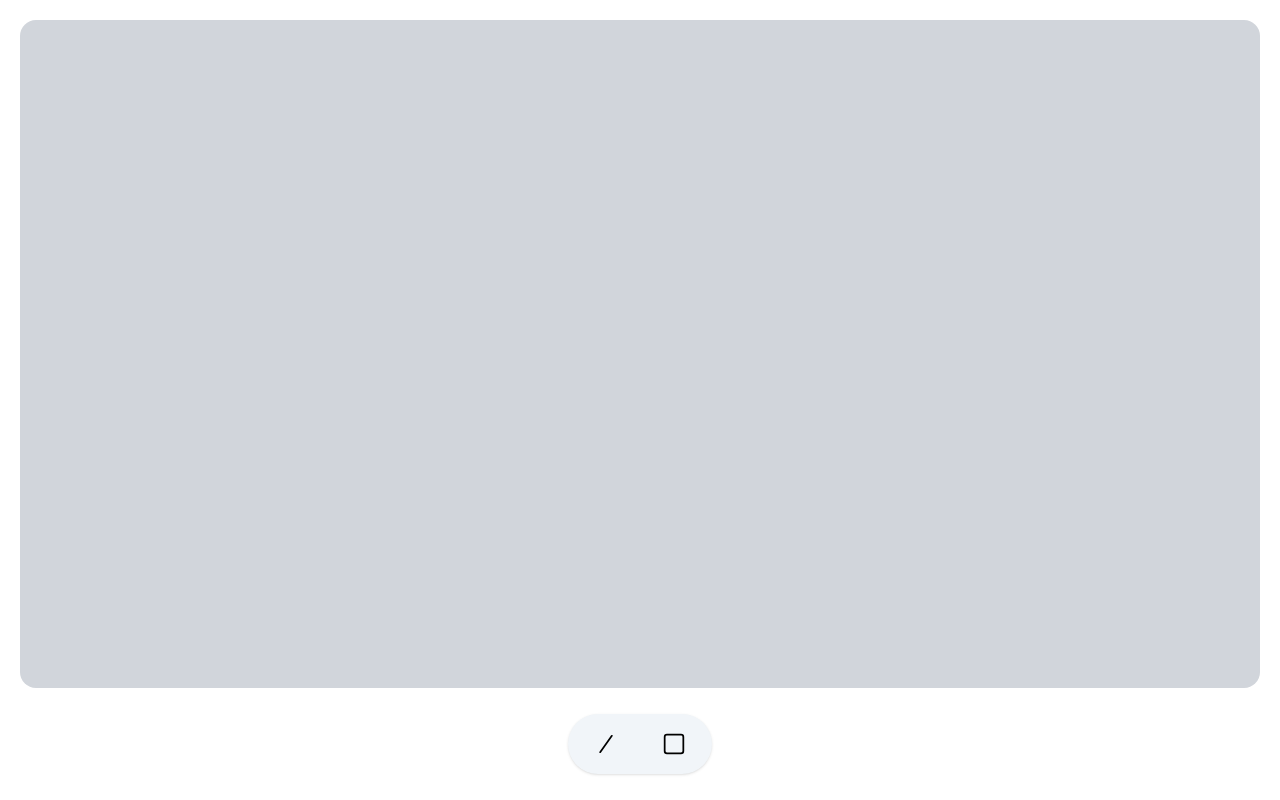
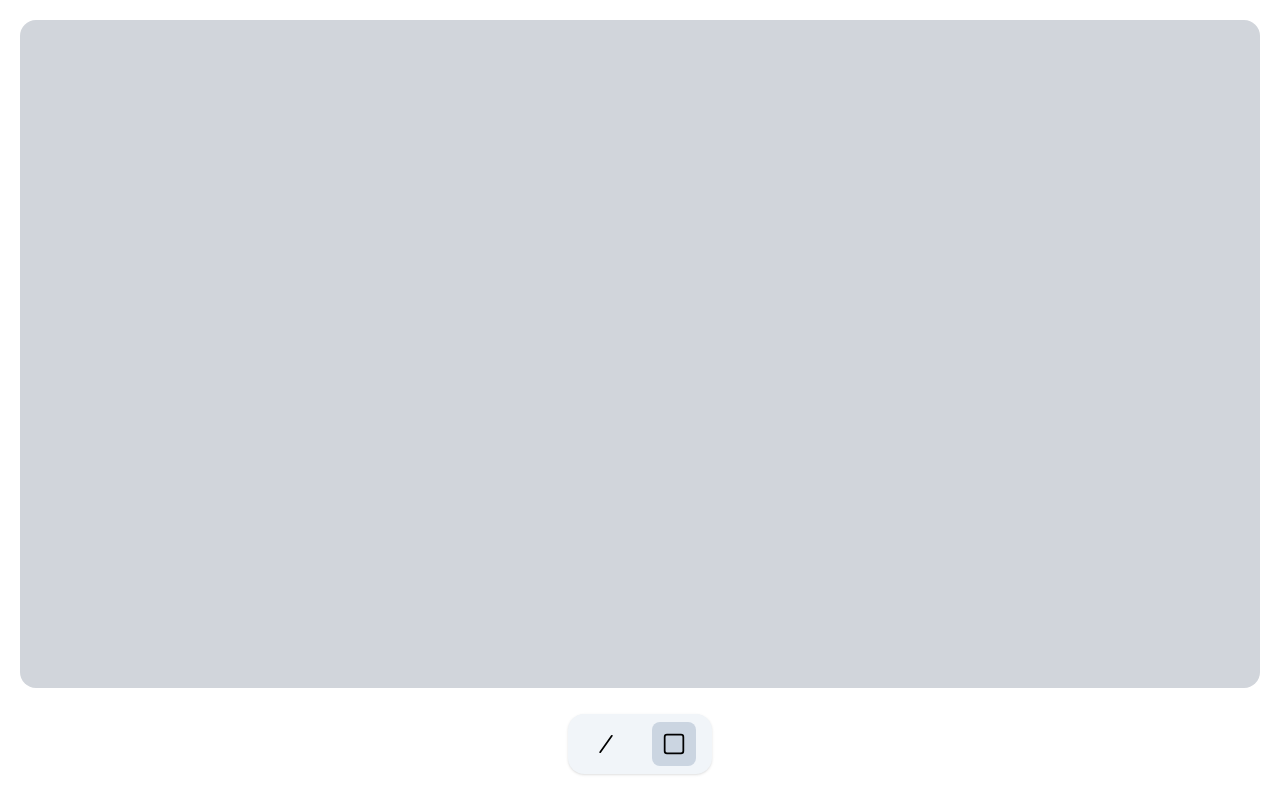
Before and after one commit to TheGraffitiTeam/GraffitiEditor, a React (Vite) app: page / in a window 1280 px wide. Built offline with nearby package versions, Linux system fonts and the light colour scheme.

Commit message:
Added zustand and tools

```diff
--- a/package.json
+++ b/package.json
@@ -11,7 +11,8 @@
   },
   "dependencies": {
     "react": "^18.2.0",
-    "react-dom": "^18.2.0"
+    "react-dom": "^18.2.0",
+    "zustand": "^4.5.2"
   },
   "devDependencies": {
     "@types/react": "^18.2.66",
--- a/src/components/ToolBar.tsx
+++ b/src/components/ToolBar.tsx
@@ -1,48 +1,43 @@
-import React from "react";
+import React, { MouseEventHandler } from "react";
+
+import LineTool from "./tools/LineTool.tsx";
+import RectTool from "./tools/RectTool.tsx";
+import { useToolStore } from "../store.ts";
 
 interface props {
   className: string;
 }
 
+const tools: {
+  id: string;
+  element: React.FC<{
+    name: string;
+    onClick: MouseEventHandler<HTMLButtonElement>;
+  }>;
+}[] = [
+  {
+    id: "rect",
+    element: LineTool,
+  },
+  {
+    id: "line",
+    element: RectTool,
+  },
+];
+
 const ToolBar: React.FC<props> = ({ className }) => {
   return (
     <div className={className + " flex items-center justify-center"}>
-      <div className="flex items-center justify-content bg-slate-100 py-2 px-4 gap-6 rounded-full shadow">
-        <button title="Line Tool" className="rounded-lg p-2">
-          <svg
-            xmlns="http://www.w3.org/2000/svg"
-            className="icon icon-tabler icon-tabler-slash"
-            width="28"
-            height="28"
-            viewBox="0 0 24 24"
-            strokeWidth="1.5"
-            stroke="black"
-            fill="none"
-            strokeLinecap="round"
-            strokeLinejoin="round"
-          >
-            <path stroke="none" d="M0 0h24v24H0z" fill="none" />
-            <path d="M17 5l-10 14" />
-          </svg>
-        </button>
-
-        <button title="Rectangle Tool" className="rounded-lg p-2">
-          <svg
-            xmlns="http://www.w3.org/2000/svg"
-            className="icon icon-tabler icon-tabler-crop-1-1"
-            width="28"
-            height="28"
-            viewBox="0 0 24 24"
-            strokeWidth="1.5"
-            stroke="#000000"
-            fill="none"
-            strokeLinecap="round"
-            strokeLinejoin="round"
-          >
-            <path stroke="none" d="M0 0h24v24H0z" fill="none" />
-            <path d="M4 4m0 2a2 2 0 0 1 2 -2h12a2 2 0 0 1 2 2v12a2 2 0 0 1 -2 2h-12a2 2 0 0 1 -2 -2z" />
-          </svg>
-        </button>
+      <div className="flex items-center justify-content bg-slate-100 py-2 px-4 gap-6 rounded-2xl shadow">
+        {tools.map((tool, index) => (
+          <tool.element
+            name={tool.id}
+            onClick={() => {
+              useToolStore.setState({ tool: tool.id });
+            }}
+            key={index}
+          />
+        ))}
       </div>
     </div>
   );
--- /dev/null
+++ b/src/components/tools/LineTool.tsx
@@ -0,0 +1,34 @@
+import React, { MouseEventHandler } from "react";
+import { useToolStore } from "../../store.ts";
+
+const LineTool: React.FC<{
+  name: string;
+  onClick: MouseEventHandler<HTMLButtonElement>;
+}> = ({ name, onClick }) => {
+  const tool = useToolStore((state) => state.tool);
+  return (
+    <button
+      onClick={onClick}
+      title="Line Tool"
+      className={`rounded-lg p-2 ${tool == name && "bg-slate-300"}`}
+    >
+      <svg
+        xmlns="http://www.w3.org/2000/svg"
+        className="icon icon-tabler icon-tabler-slash"
+        width="28"
+        height="28"
+        viewBox="0 0 24 24"
+        strokeWidth="1.5"
+        stroke="black"
+        fill="none"
+        strokeLinecap="round"
+        strokeLinejoin="round"
+      >
+        <path stroke="none" d="M0 0h24v24H0z" fill="none" />
+        <path d="M17 5l-10 14" />
+      </svg>
+    </button>
+  );
+};
+
+export default LineTool;
--- /dev/null
+++ b/src/components/tools/RectTool.tsx
@@ -0,0 +1,35 @@
+import React, { MouseEventHandler } from "react";
+import { useToolStore } from "../../store.ts";
+
+const LineTool: React.FC<{
+  name: string;
+  onClick: MouseEventHandler<HTMLButtonElement>;
+}> = ({ name, onClick }) => {
+  const tool = useToolStore((state) => state.tool);
+
+  return (
+    <button
+      onClick={onClick}
+      title="Rectangle Tool"
+      className={`rounded-lg p-2 ${tool == name && "bg-slate-300"}`}
+    >
+      <svg
+        xmlns="http://www.w3.org/2000/svg"
+        className="icon icon-tabler icon-tabler-crop-1-1"
+        width="28"
+        height="28"
+        viewBox="0 0 24 24"
+        strokeWidth="1.5"
+        stroke="#000000"
+        fill="none"
+        strokeLinecap="round"
+        strokeLinejoin="round"
+      >
+        <path stroke="none" d="M0 0h24v24H0z" fill="none" />
+        <path d="M4 4m0 2a2 2 0 0 1 2 -2h12a2 2 0 0 1 2 2v12a2 2 0 0 1 -2 2h-12a2 2 0 0 1 -2 -2z" />
+      </svg>
+    </button>
+  );
+};
+
+export default LineTool;
--- a/src/index.css
+++ b/src/index.css
@@ -1,3 +1,8 @@
 @tailwind base;
 @tailwind components;
 @tailwind utilities;
+
+
+* {
+  transition: all 0.3s;
+}
--- /dev/null
+++ b/src/store.ts
@@ -0,0 +1,12 @@
+import { create } from "zustand"
+
+
+
+type ToolStore = {
+    tool: "rect" | "line" | string;
+}
+
+
+export const useToolStore = create<ToolStore>((set) => ({
+    tool: "line"
+}));
```
Also changed, not shown: 1 other file (tests, documents, lock files or other folders).
